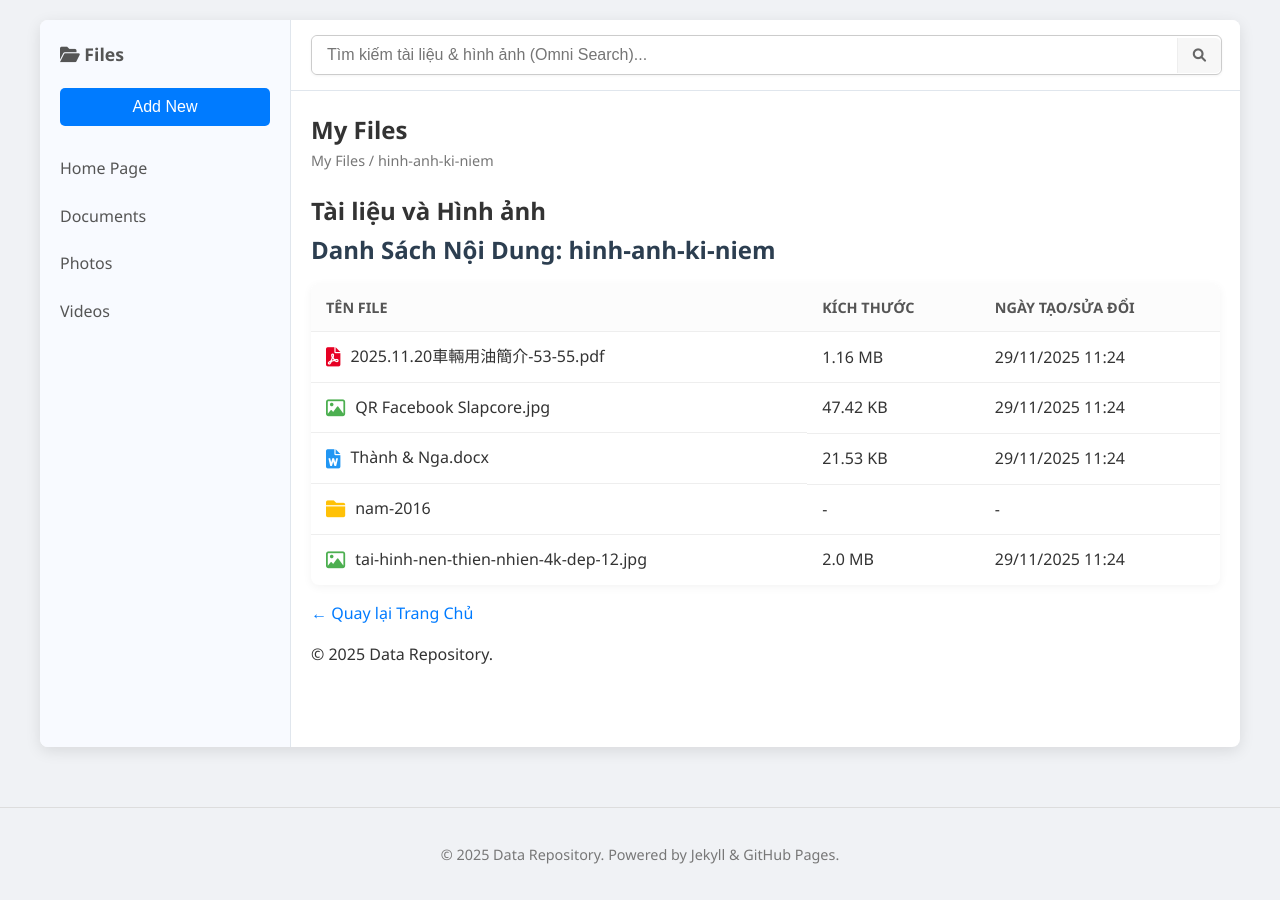
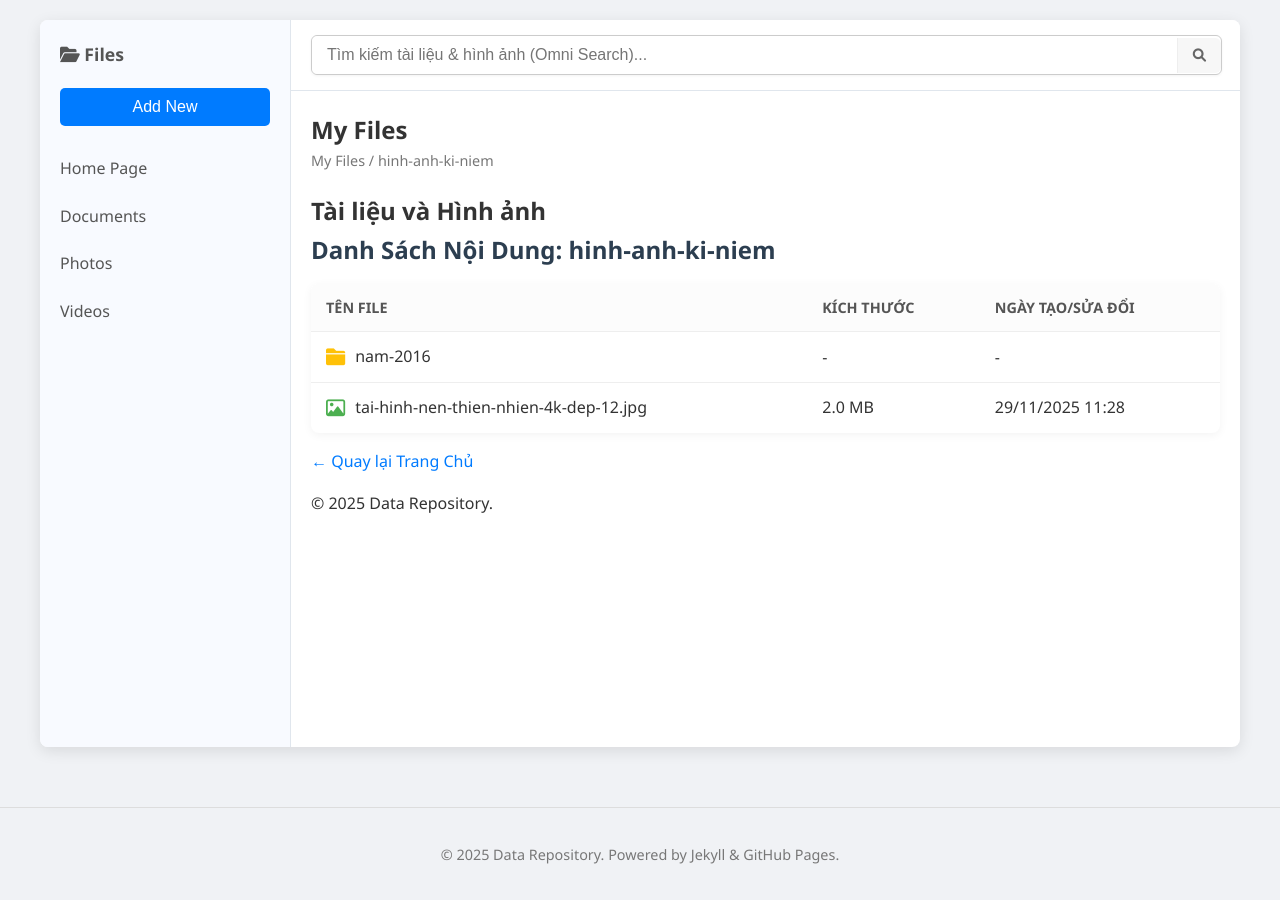
Before and after one commit to VongXauKin/mydata, a Jekyll site: the page built from hinh-anh-ki-niem/index.html, in a window 1280 px wide. Built offline with Jekyll 4.4.1, drawn with Linux system fonts in a browser that asks for light colours; comment, search, counter and statistics services are not loaded.

Commit message:
Auto-generated index files by Python script

```diff
--- a/hinh-anh-ki-niem/index.html
+++ b/hinh-anh-ki-niem/index.html
@@ -8,21 +8,6 @@ title: Mục lục hinh-anh-ki-niem
 <thead><tr><th>Tên File</th><th>Kích Thước</th><th>Ngày Tạo/Sửa Đổi</th></tr></thead>
 <tbody>
 <tr>
-  <td class="file-name-col"><i class="fa-solid fa-file-pdf icon" style="color: #E60023;"></i> <a href="2025.11.20車輛用油簡介-53-55.pdf" target="_blank">2025.11.20車輛用油簡介-53-55.pdf</a></td>
-  <td>1.16 MB</td>
-  <td>29/11/2025 11:24</td>
-</tr>
-<tr>
-  <td class="file-name-col"><i class="fa-regular fa-image icon" style="color: #4CAF50;"></i> <a href="QR Facebook Slapcore.jpg" target="_blank">QR Facebook Slapcore.jpg</a></td>
-  <td>47.42 KB</td>
-  <td>29/11/2025 11:24</td>
-</tr>
-<tr>
-  <td class="file-name-col"><i class="fa-solid fa-file-word icon" style="color: #2196F3;"></i> <a href="Thành & Nga.docx" target="_blank">Thành & Nga.docx</a></td>
-  <td>21.53 KB</td>
-  <td>29/11/2025 11:24</td>
-</tr>
-<tr>
   <td class="file-name-col"><i class="fa-solid fa-folder icon" style="color: #ffc107;"></i> <a href="nam-2016/">nam-2016</a></td>
   <td>-</td>
   <td>-</td>
@@ -30,7 +15,7 @@ title: Mục lục hinh-anh-ki-niem
 <tr>
   <td class="file-name-col"><i class="fa-regular fa-image icon" style="color: #4CAF50;"></i> <a href="tai-hinh-nen-thien-nhien-4k-dep-12.jpg" target="_blank">tai-hinh-nen-thien-nhien-4k-dep-12.jpg</a></td>
   <td>2.0 MB</td>
-  <td>29/11/2025 11:24</td>
+  <td>29/11/2025 11:28</td>
 </tr>
 </tbody>
 </table>
--- a/hinh-anh-ki-niem/nam-2016/index.html
+++ b/hinh-anh-ki-niem/nam-2016/index.html
@@ -10,7 +10,7 @@ title: Mục lục nam-2016
 <tr>
   <td class="file-name-col"><i class="fa-regular fa-image icon" style="color: #4CAF50;"></i> <a href="pexels-photo-1408221.jpeg" target="_blank">pexels-photo-1408221.jpeg</a></td>
   <td>357.79 KB</td>
-  <td>29/11/2025 11:24</td>
+  <td>29/11/2025 11:28</td>
 </tr>
 </tbody>
 </table>
```
